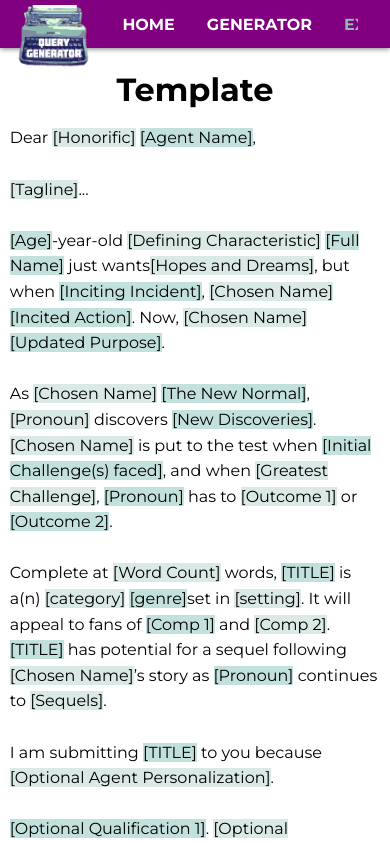
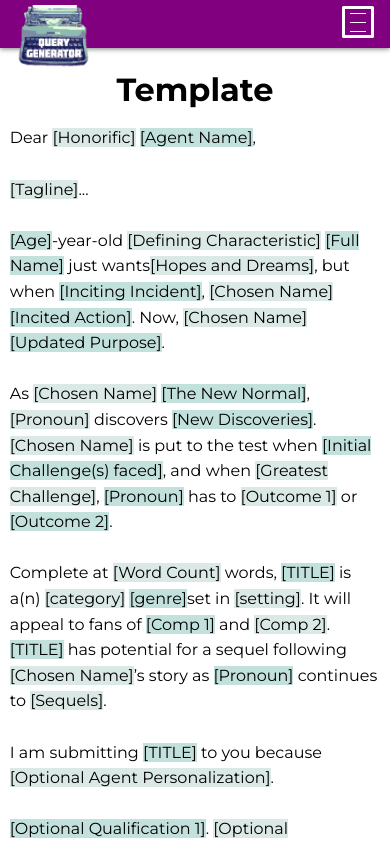
Before and after one commit to clirette/query-letter-generator, a React (Create React App) app: page /example in a window 390 px wide. Shown: the top 843 px of the page. Built offline with nearby package versions, Linux system fonts and the light colour scheme.

Commit message:
First hamburger attempt

```diff
--- a/public/style.css
+++ b/public/style.css
@@ -89,6 +89,15 @@ body {
     font-size: 1.6rem;
     font-weight: 700;
     text-transform: uppercase; }
+
+.bars {
+  height: 2rem;
+  width: 2rem;
+  border: .2rem solid #fff;
+  display: none; }
+  .bars .bar {
+    width: 1rem;
+    border-bottom: .1rem solid #fff; }
 
 .logo {
   height: 6rem;
@@ -277,6 +286,22 @@ body {
       font-size: 1rem; } }
 
 @media (max-width: 425px) {
+  .nav-links {
+    display: none; }
+  .toggled-links {
+    display: flex;
+    flex-direction: column; }
+  .toggled-header {
+    max-height: none; }
+  .bars {
+    display: flex;
+    flex-direction: column;
+    margin-top: .4rem;
+    justify-content: space-around;
+    align-items: center;
+    margin-right: 1rem;
+    cursor: pointer;
+    border-radius: .1rem; }
   .text-box {
     width: 100%; }
     .text-box__heading {
--- a/src/components/Header.js
+++ b/src/components/Header.js
@@ -3,9 +3,20 @@ import { NavLink } from "react-router-dom";
 import logo from "../images/logo.png";
 
 class Header extends Component {
+  constructor(props) {
+    super(props);
+    this.navLinks = React.createRef();
+    this.header = React.createRef();
+  }
+
+  toggleLinks = e => {
+    this.navLinks.current.classList.toggle("toggled-links");
+    this.header.current.classList.toggle("toggled-header");
+  };
+
   render() {
     return (
-      <header className="navbar">
+      <header className="navbar" ref={this.header}>
         <NavLink to="/" className="nav-link-icon">
           <img
             src={logo}
@@ -13,7 +24,7 @@ class Header extends Component {
             className="logo"
           />
         </NavLink>
-        <ul className="nav-links">
+        <ul className="nav-links" ref={this.navLinks}>
           <li className="nav-link">
             <NavLink to="/" exact activeClassName="active">
               Home
@@ -39,6 +50,11 @@ class Header extends Component {
             </NavLink>
           </li>
         </ul>
+        <div className="bars" onClick={this.toggleLinks}>
+          <div className="bar bar-1" />
+          <div className="bar bar-2" />
+          <div className="bar bar-3" />
+        </div>
       </header>
     );
   }
--- a/src/sass/main.scss
+++ b/src/sass/main.scss
@@ -108,6 +108,20 @@ body {
     font-size: 1.6rem;
     font-weight: 700;
     text-transform: uppercase;
+  }
+}
+
+
+
+.bars {
+  height: 2rem;
+  width: 2rem;
+  border: .2rem solid #fff;
+  display: none;
+
+  .bar {
+    width: 1rem;
+    border-bottom: .1rem solid #fff;
   }
 }
 
@@ -394,6 +408,31 @@ body {
 ////////////////////////////////
 // Large Phones
 @media (max-width: 425px) {
+////////////////////////////////
+// Navbar
+.nav-links {
+  display: none;
+}
+
+.toggled-links {
+  display: flex;
+  flex-direction: column;
+}
+
+.toggled-header {
+  max-height: none;
+}
+
+.bars {
+  display: flex;
+  flex-direction: column;
+  margin-top: .4rem;
+  justify-content: space-around;
+  align-items: center;
+  margin-right: 1rem;
+  cursor: pointer;
+  border-radius: .1rem;
+}
   ////////////////////////////////
   // Landing Page
   .text-box {
```
